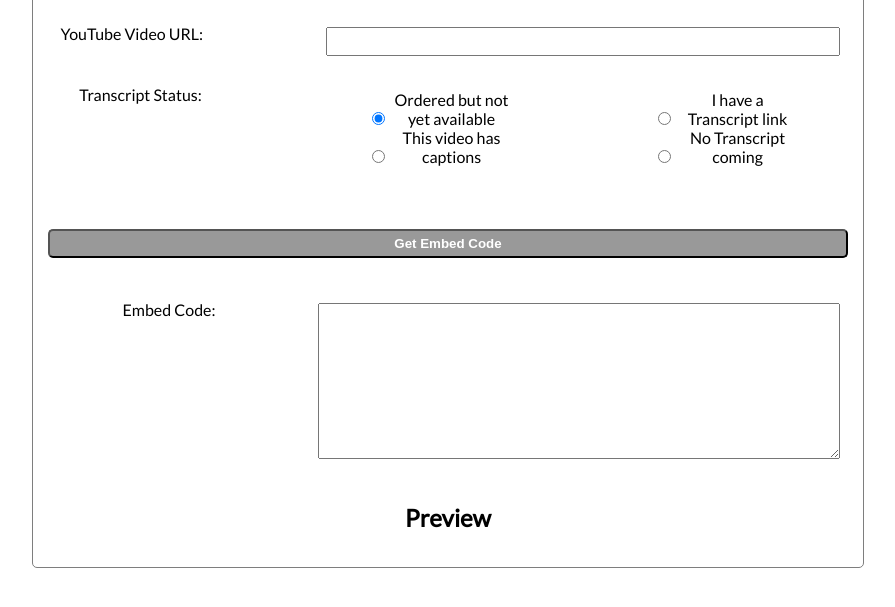
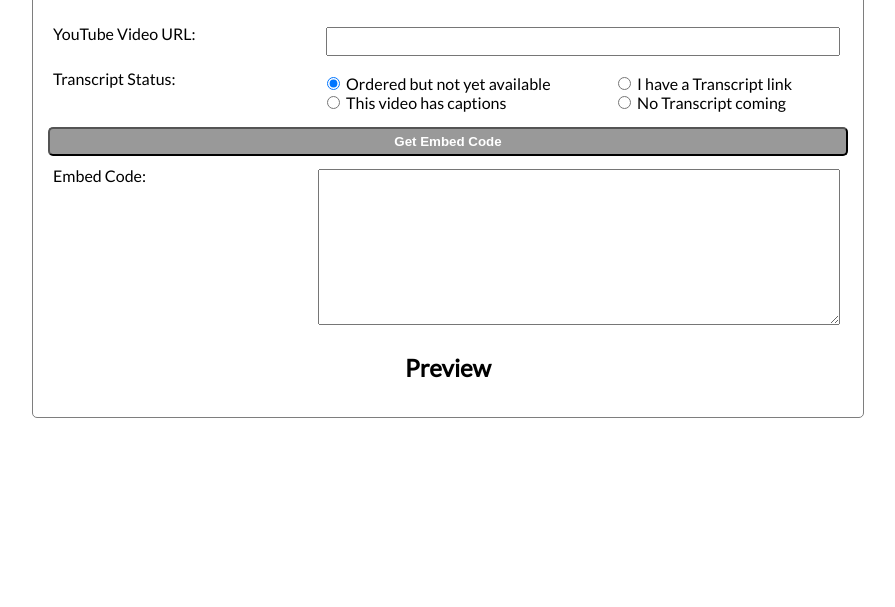
Before and after one commit to ecampuscdd/ec2-embed-tool, a plain HTML site: page index.html in a window 1280 px wide. Shown: the part 87-694 px from the top of the page, without its empty margins (192-1087 px from the left). Drawn offline with nearby package versions, Linux system fonts and the light colour scheme; files that its build step writes are made by us from their sources.

Commit message:
Update style.css

```diff
--- a/styles/style.css
+++ b/styles/style.css
@@ -1,3 +1,28 @@
+body {
+  font-family: 'lato', serif;
+}
+
+.content {
+  border: 1px solid rgb(126, 126, 126);
+  border-radius: 5px;
+  padding: 15px;
+  width: 800px;
+  margin: 0 auto;
+}
+
+h1, h2 {
+  text-align: center;
+}
+
+.preview {
+  text-align: left;
+}
+
+.transcriptWords{
+	width: 120px;
+	justify-content:left;
+	text-align:center;
+}
 .flexline {
   display: flex;
   justify-content: space-between;
@@ -10,48 +35,13 @@
   justify-content:left;
   align-items:center;"
 }
-body {
-  font-family: 'lato', serif;
-}
-.transcriptWords{
-	width: 120px;
-	justify-content:left;
-	text-align:center;
-}
-.content {
-  border: 1px solid rgb(126, 126, 126);
-  border-radius: 5px;
-  padding: 15px;
-  width: 800px;
-  margin: 0 auto;
-  text-align: center;
-}
-
-h1, h2 {
-  text-align: center;
-}
-
-.preview {
-  text-align: left;
-}
-
-div {
-  margin: 0 0 1em 0;
-}
-
-label {
-  display: inline-block;
-  width: 150px;
-  text-align: right;
-}
-
 input.input_text {
   padding: 5px;
   width: 500px;
   margin: 3px;
 }
 
-button {
+button{
   background-color: #999;
   border-radius: 5px;
   padding: 5px;
@@ -64,12 +54,11 @@ button {
 button:hover {
   background-color: #333;
 }
-
 radio:hover {
   background-color: #333;
     border: 1px solid rgb(126, 126, 126);
+
 }
-
 textarea {
   width: 516px;
   vertical-align: top;
```
